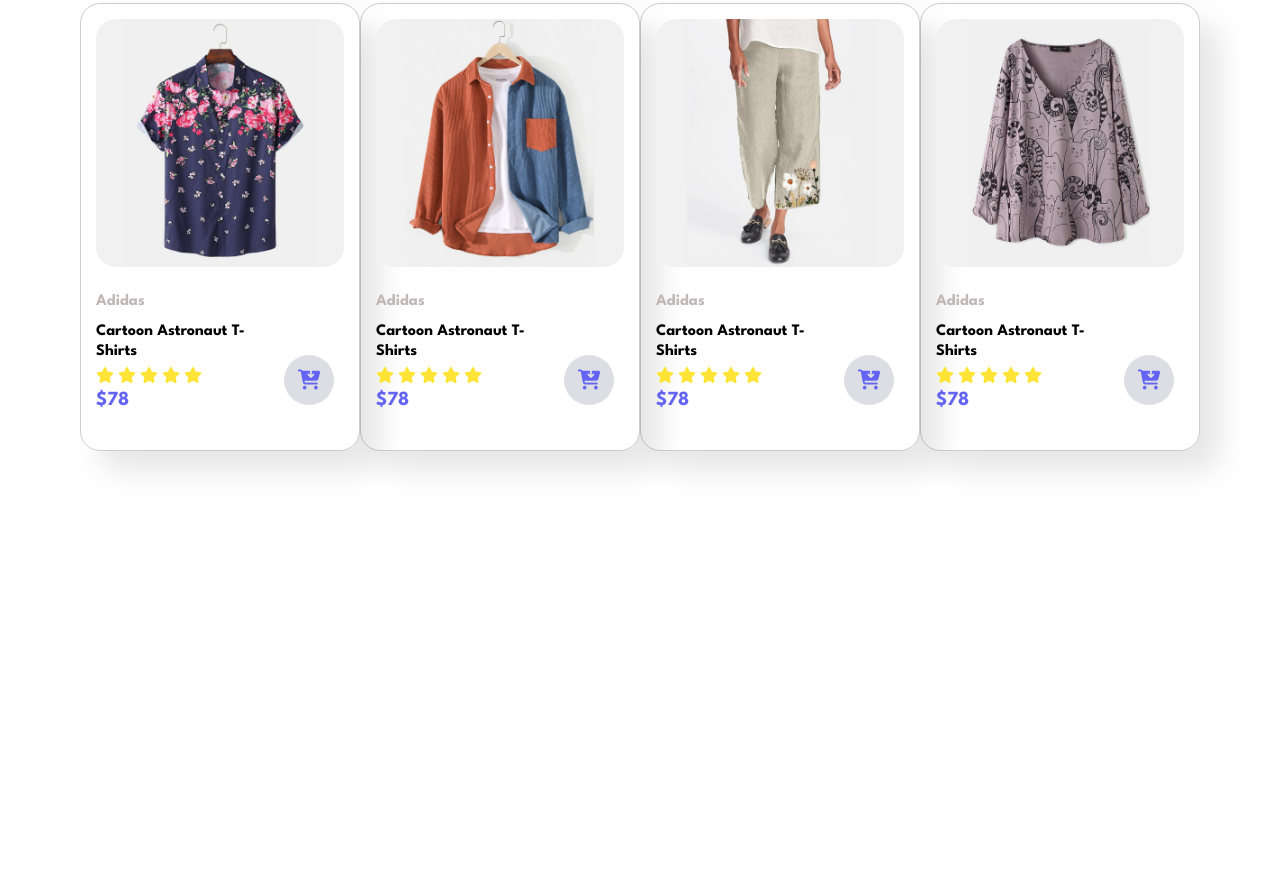
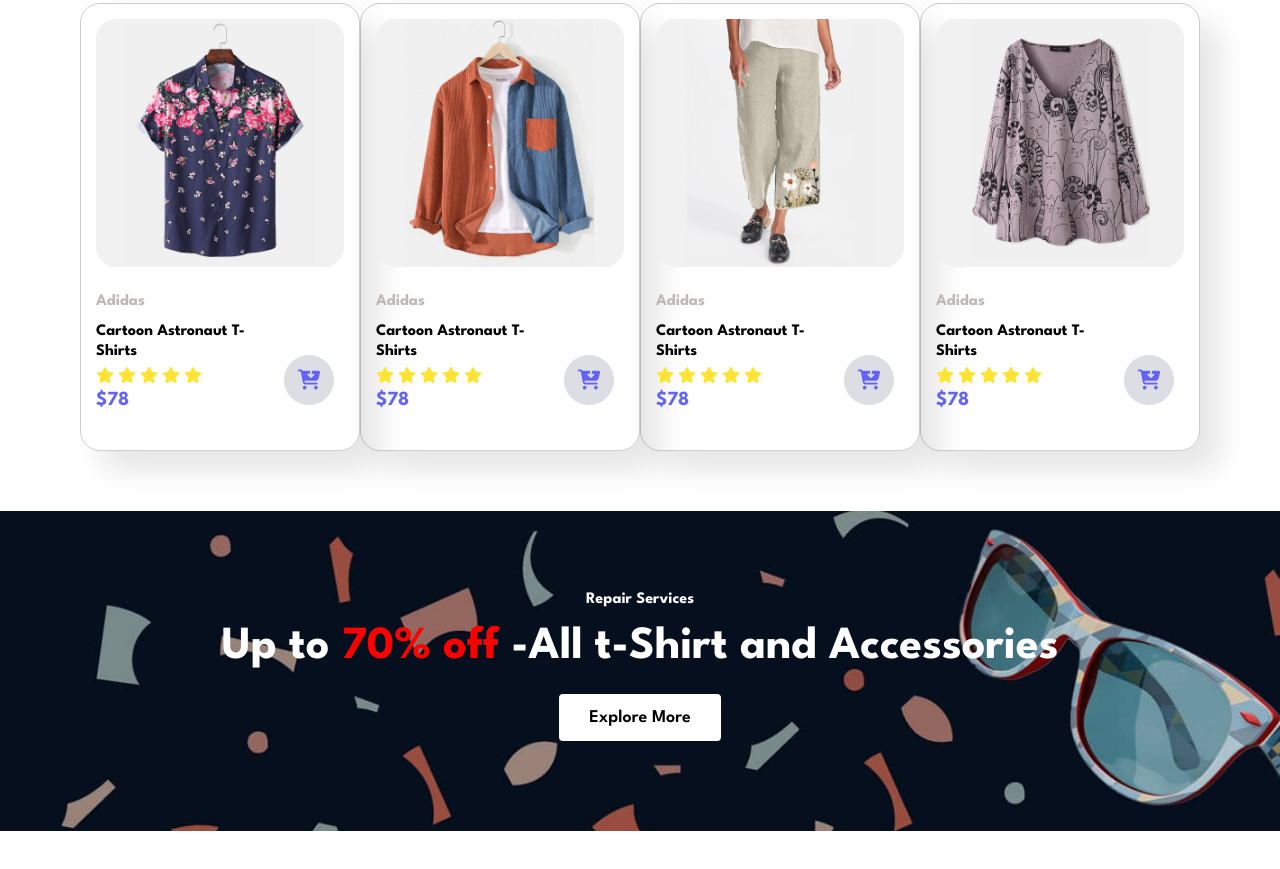
Before and after one commit to pandurang-sadgir/Ecommerce, a plain HTML site: page index.html in a window 1280 px wide. Shown: the part 1722-2591 px from the top of the page. Before the commit the page ends 2233 px from the top, so only its background shows below. Drawn offline with Linux system fonts and the light colour scheme.

Commit message:
banner section

```diff
--- a/css/style.css
+++ b/css/style.css
@@ -322,6 +322,60 @@ display: block;
     background-color: #dddee4;
 }
 
+
+/* Banner section */
+
+.banner{
+    background-image: url(../assets/images/banner/b2.jpg);
+    background-repeat: no-repeat;
+    background-size: cover;
+    background-position: center;
+    width: 100%;
+    height: 40vh;
+    display: flex;
+    flex-direction: column;
+    justify-content: center;
+    align-items: center;
+}
+
+.banner .banner-content{
+    text-align: center;
+    /* color: white; */
+    color: white;
+
+}
+
+.banner .banner-content h6{
+    line-height: 4rem;
+
+}
+.banner .banner-content h2{
+    color: white;
+}
+
+.banner .banner-content h2 span{
+    font-size: 4.6rem;
+    line-height: 5.4rem;
+    color: red;
+}
+.banner .banner-content button{
+    margin: 2rem  0;
+    padding: 1.5rem 3rem ;
+    font-size: 1.8rem;
+    font-weight: 600;
+    background-color: white;
+    border-radius: 0.4rem;
+    border: none;
+    outline: none;
+    cursor: pointer;
+    transition:all 0.2s linear ;
+}
+
+.banner .banner-content button:hover{
+    background-color: rgb(27, 171, 27);
+    color: white;
+}
+
 /* Testing classes */
 .red-border{
     border: 0.1rem red solid;
--- a/index.html
+++ b/index.html
@@ -259,6 +259,18 @@
         </div>
     </div>
 </section>
+
+<section class="banner" id="#banner">
+<div class="banner-content">
+    <h6>Repair Services </h6>
+    <h2>Up to <span>70% off</span> -All t-Shirt and Accessories</h2>
+    <button>Explore More</button>
+</div>
+</section>
+
+<!--  -->
+<section></section>
+
     <script src="./js/script.js"></script>
 </body>
 </html>
```
